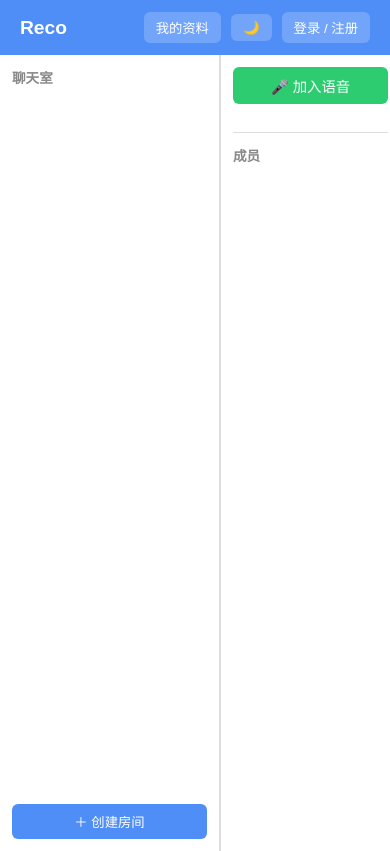
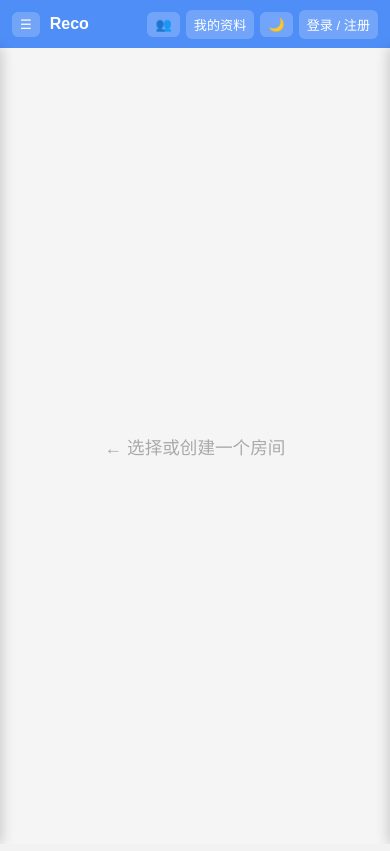
Before and after one commit to HFbise/Reco, a Flask app: page / in a window 390 px wide. Run offline with Flask 3, Linux system fonts and the light colour scheme; some libraries are stand-ins or nearby versions.

Commit message:
feat: 手机端响应式适配
- 添加 viewport meta 标签
- 顶栏加 ☰ / 👥 按钮（手机端显示）
- 两侧栏改为手机端滑入面板 + 遮罩层
- 进房间自动关闭侧栏
- 输入框 font-size 16px 防 iOS 缩放
- 语音 getUserMedia 缺失时给出友好提示

```diff
--- a/templates/index.html
+++ b/templates/index.html
@@ -2,6 +2,7 @@
 <html lang="zh">
 <head>
   <meta charset="UTF-8">
+  <meta name="viewport" content="width=device-width, initial-scale=1.0">
   <title>Reco</title>
   <style>
     * { box-sizing: border-box; margin: 0; padding: 0; }
@@ -99,14 +100,56 @@
     #create-room-btn:hover { background: #3a7be0; transition: background 0.15s; }
     .voice-btn:hover { opacity: 0.85; transition: opacity 0.15s; }
     .tab:hover { background: rgba(79,142,247,0.15); transition: background 0.15s; }
+
+    /* ── 手机适配 ── */
+    #mobile-menu-btn, #mobile-members-btn { display: none; }
+
+    @media (max-width: 768px) {
+      #mobile-menu-btn, #mobile-members-btn { display: block; }
+      #topbar { padding: 8px 12px; min-height: 48px; flex-wrap: nowrap; }
+      #topbar h1 { font-size: 1rem; }
+      #topbar-right { gap: 6px; }
+      #topbar button { padding: 5px 8px; font-size: 0.82rem; }
+      #topbar-name { display: none; }
+
+      #sidebar {
+        position: fixed; left: 0; top: 48px; bottom: 0; z-index: 50;
+        transform: translateX(-100%); transition: transform 0.25s ease;
+        width: 260px; min-width: 0; box-shadow: 2px 0 12px rgba(0,0,0,0.18);
+      }
+      #sidebar.mobile-open { transform: translateX(0); }
+
+      #members-sidebar {
+        position: fixed; right: 0; top: 48px; bottom: 0; z-index: 50;
+        transform: translateX(100%); transition: transform 0.25s ease;
+        width: 220px; min-width: 0; box-shadow: -2px 0 12px rgba(0,0,0,0.18);
+      }
+      #members-sidebar.mobile-open { transform: translateX(0); }
+
+      #sidebar-overlay {
+        display: none; position: fixed; inset: 0; top: 48px;
+        background: rgba(0,0,0,0.45); z-index: 45;
+      }
+      #sidebar-overlay.show { display: block; }
+
+      #app { height: calc(100vh - 48px); height: calc(100dvh - 48px); }
+      #msg-input { font-size: 16px; }
+      #messages, #room-list, #member-list { -webkit-overflow-scrolling: touch; }
+
+      .modal-box { width: 94vw; max-width: 94vw; padding: 20px 16px; }
+    }
   </style>
 </head>
 <body>
 
 <!-- ── 顶栏 ── -->
 <div id="topbar">
-  <h1>Reco</h1>
+  <div style="display:flex; align-items:center; gap:10px;">
+    <button id="mobile-menu-btn" onclick="toggleSidebar()">☰</button>
+    <h1>Reco</h1>
+  </div>
   <div id="topbar-right">
+    <button id="mobile-members-btn" onclick="toggleMembersBar()">👥</button>
     <span id="topbar-name"></span>
     <button onclick="openProfile()">我的资料</button>
     <button onclick="toggleTheme()">🌙</button>
@@ -114,6 +157,9 @@
     <button id="login-open-btn" onclick="openAuth()">登录 / 注册</button>
   </div>
 </div>
+
+<!-- ── 侧栏遮罩（手机用）── -->
+<div id="sidebar-overlay" onclick="closeAllSidebars()"></div>
 
 <!-- ── 主体 ── -->
 <div id="app">
@@ -608,6 +654,7 @@ function joinRoom(room) {
   document.getElementById('chat-main').style.display = 'flex';
   document.getElementById('chat-main').style.flexDirection = 'column';
   document.getElementById('messages').innerHTML = '';
+  closeAllSidebars();
 }
 
 socket.on('join_result', function(data) {
@@ -710,6 +757,10 @@ async function toggleVoice() {
 }
 
 async function joinVoice() {
+  if (!navigator.mediaDevices || !navigator.mediaDevices.getUserMedia) {
+    alert('语音功能需要 HTTPS 连接，直接用 IP 地址访问时不可用。\n请通过 https:// 地址访问本站。');
+    return;
+  }
   try {
     localStream = await navigator.mediaDevices.getUserMedia({ audio: true });
 
@@ -968,6 +1019,29 @@ socket.on('voice_banned', function(data) {
   }
 });
 
+// ── 手机侧栏切换 ─────────────────────────────────────────
+function toggleSidebar() {
+  const sidebar = document.getElementById('sidebar');
+  const isOpen = sidebar.classList.contains('mobile-open');
+  document.getElementById('members-sidebar').classList.remove('mobile-open');
+  sidebar.classList.toggle('mobile-open', !isOpen);
+  document.getElementById('sidebar-overlay').classList.toggle('show', !isOpen);
+}
+
+function toggleMembersBar() {
+  const membersBar = document.getElementById('members-sidebar');
+  const isOpen = membersBar.classList.contains('mobile-open');
+  document.getElementById('sidebar').classList.remove('mobile-open');
+  membersBar.classList.toggle('mobile-open', !isOpen);
+  document.getElementById('sidebar-overlay').classList.toggle('show', !isOpen);
+}
+
+function closeAllSidebars() {
+  document.getElementById('sidebar').classList.remove('mobile-open');
+  document.getElementById('members-sidebar').classList.remove('mobile-open');
+  document.getElementById('sidebar-overlay').classList.remove('show');
+}
+
 </script>
 </body>
 </html>
```
